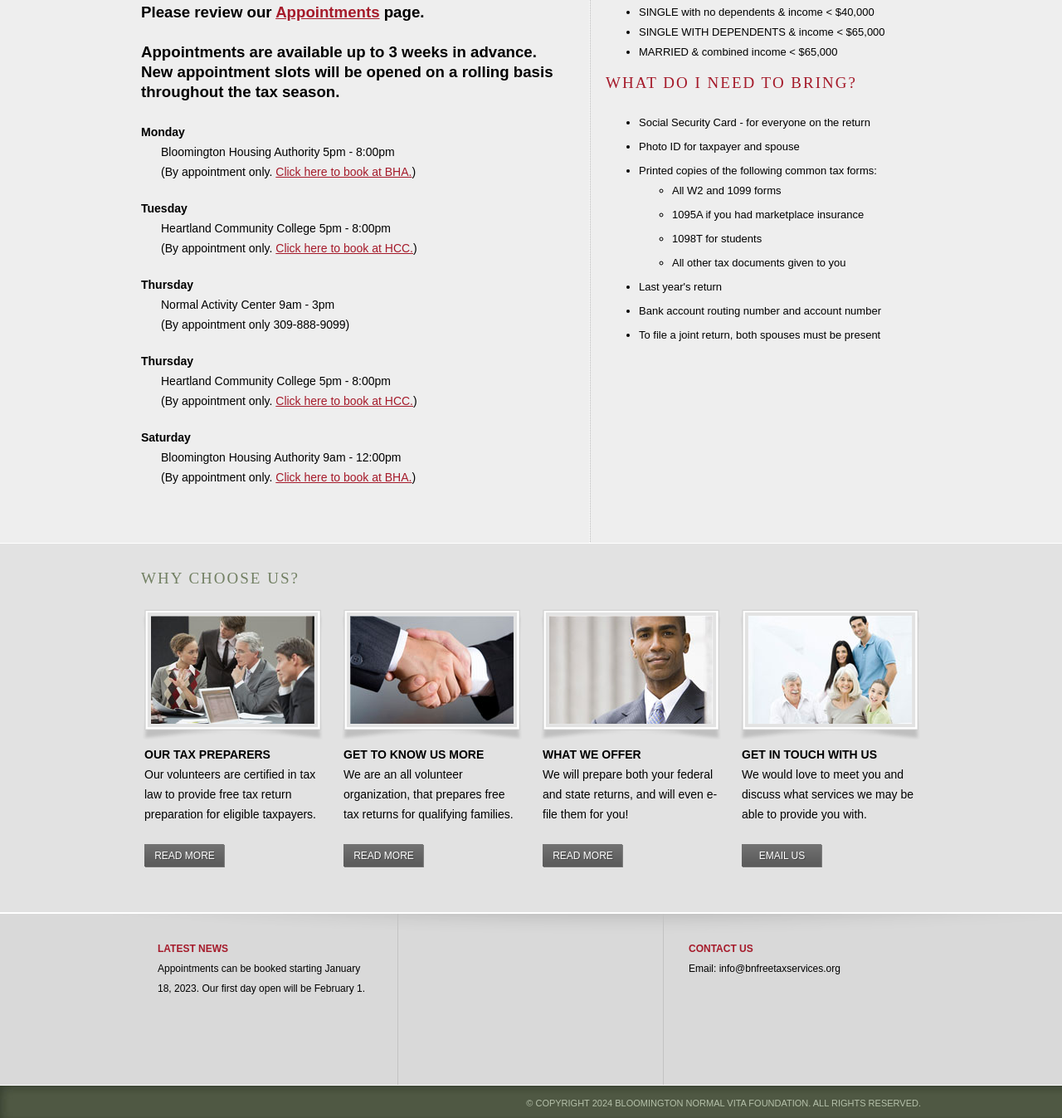
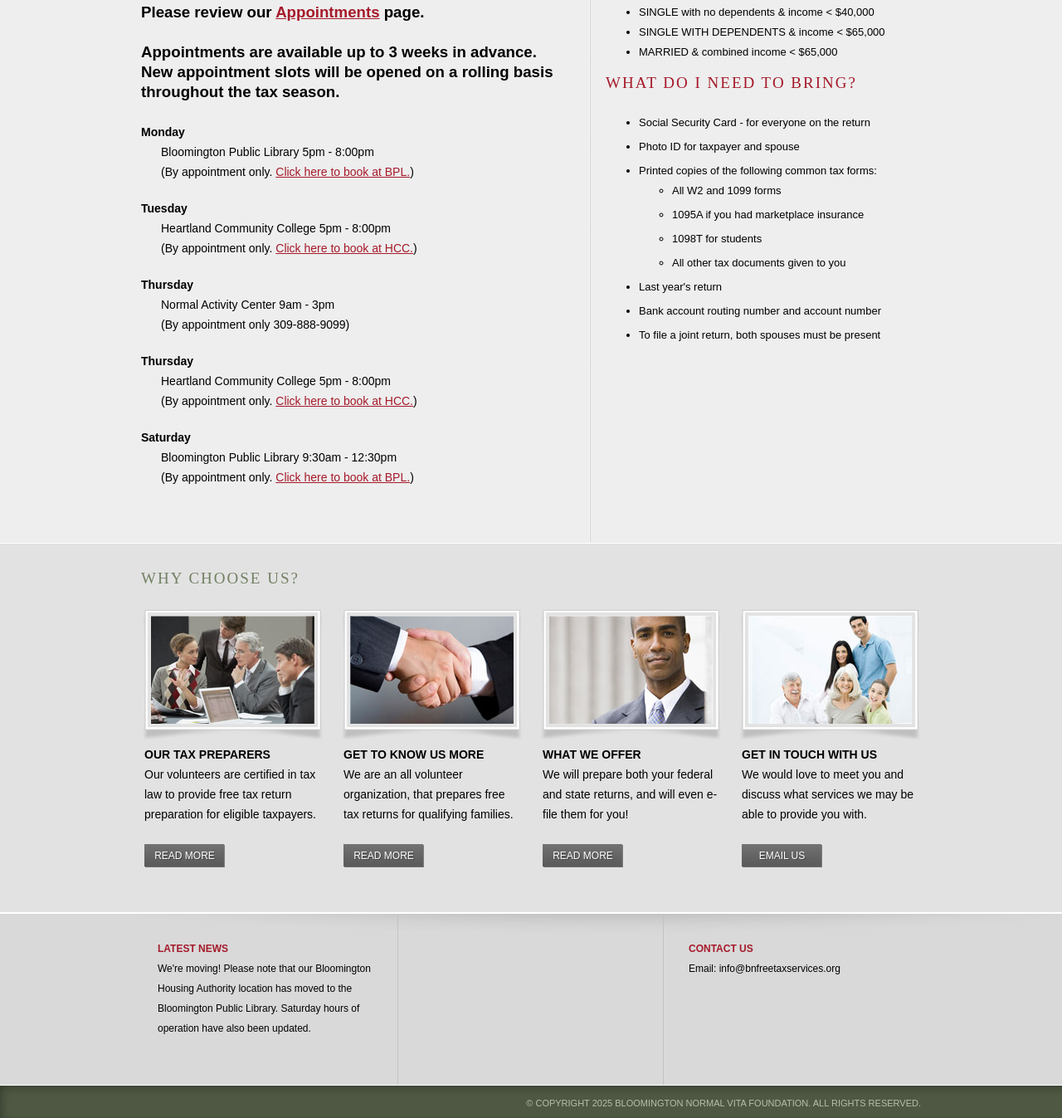
Before and after one commit to matehr/bnfreetaxservices, a plain HTML site: page index.html in a window 1280 px wide. Shown: the part 661-2008 px from the top of the page at 83% size. Drawn offline with Linux system fonts and the light colour scheme.

Commit message:
Change index to BPL

```diff
--- a/index.html
+++ b/index.html
@@ -86,8 +86,8 @@
 					<!--<p class="bold" style="font-size:14pt">We are open for the 2020 season!</p>-->
 					<p class="bold" style="font-size:14pt">Appointments are available up to 3 weeks in advance. New appointment slots will be opened on a rolling basis throughout the tax season.</p>
   					<p class="noMargin bold">Monday</p>
-  					<p class="withSecondLine">Bloomington Housing Authority 5pm - 8:00pm</p>
-					<p class="leftMargin24px">(By appointment only. <a href="https://outlook.office365.com/owa/calendar/BHAVolunteer@bnfreetaxservices.org/bookings/">Click here to book at BHA.</a>)</p>
+  					<p class="withSecondLine">Bloomington Public Library 5pm - 8:00pm</p>
+					<p class="leftMargin24px">(By appointment only. <a href="https://outlook.office365.com/owa/calendar/BHAVolunteer@bnfreetaxservices.org/bookings/">Click here to book at BPL.</a>)</p>
   					<p class="noMargin bold">Tuesday</p>
   					<p class="withSecondLine">Heartland Community College 5pm - 8:00pm</p>
 					<p class="leftMargin24px">(By appointment only. <a href="https://outlook.office365.com/owa/calendar/HCCVita@bnfreetaxservices.org/bookings/">Click here to book at HCC.</a>)</p>
@@ -98,8 +98,8 @@
   					<p class="withSecondLine">Heartland Community College 5pm - 8:00pm</p>
 					<p class="leftMargin24px">(By appointment only. <a href="https://outlook.office365.com/owa/calendar/HCCVita@bnfreetaxservices.org/bookings/">Click here to book at HCC.</a>)</p>
   					<p class="noMargin bold">Saturday</p>
-  					<p class="withSecondLine">Bloomington Housing Authority 9am - 12:00pm</p>
-					<p class="leftMargin24px">(By appointment only. <a href="https://outlook.office365.com/owa/calendar/BHAVolunteer@bnfreetaxservices.org/bookings/">Click here to book at BHA.</a>)</p>
+  					<p class="withSecondLine">Bloomington Public Library 9:30am - 12:30pm</p>
+					<p class="leftMargin24px">(By appointment only. <a href="https://outlook.office365.com/owa/calendar/BHAVolunteer@bnfreetaxservices.org/bookings/">Click here to book at BPL.</a>)</p>
 			</div>
 		</div>
 		<div class="featured">
@@ -156,7 +156,7 @@
 		<div class="clearfix">
 			<div class="section">
 				<h4>Latest News</h4>
-				<p>Appointments can be booked starting January 18, 2023. Our first day open will be February 1.</p>
+				<p>We're moving!  Please note that our Bloomington Housing Authority location has moved to the Bloomington Public Library.  Saturday hours of operation have also been updated.</p>
 			</div>
 			<div class="section">
 				<!--<h4>Want to support our mission?</h4>
@@ -178,7 +178,7 @@
 		<div id="footnote">
 			<div class="clearfix">
 				<p>
-					© Copyright 2024 Bloomington Normal VITA Foundation. All Rights Reserved.
+					© Copyright 2025 Bloomington Normal VITA Foundation. All Rights Reserved.
 				</p>
 			</div>
 		</div>
```
